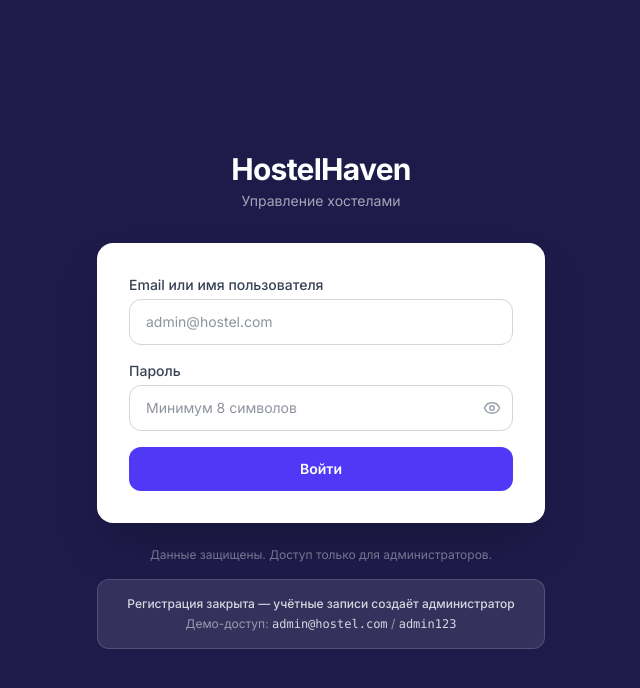
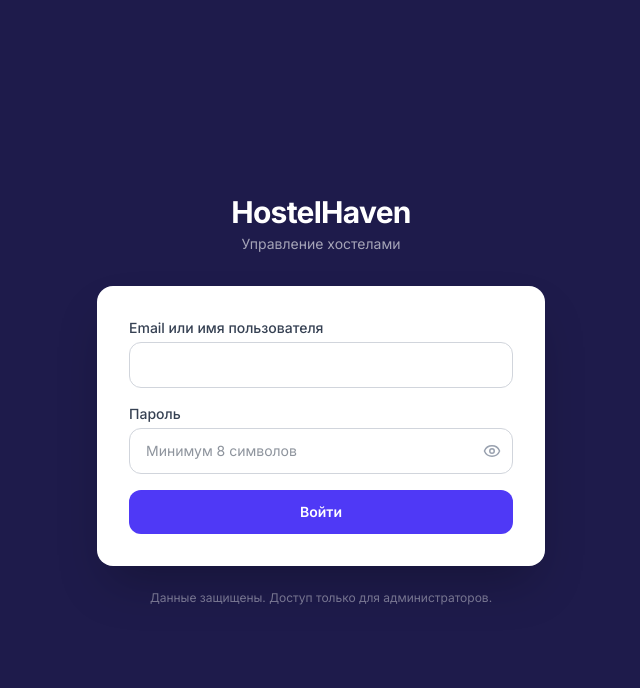
Before and after one commit to xannygr/hostelManagement, a Next.js app in the folder frontend/: page / in a window 1280 px wide. Shown: the top 688 px of the page, without its empty margins (319-959 px from the left). Built offline with nearby package versions, Linux system fonts and the light colour scheme.

Commit message:
Remove admin demo hint from login, localize loading state

```diff
--- a/frontend/app/(dashboard)/layout.tsx
+++ b/frontend/app/(dashboard)/layout.tsx
@@ -3,12 +3,14 @@
 import type { ReactNode } from 'react';
 import { useAuth } from '@/context/AuthContext';
 import { useData } from '@/context/DataContext';
+import { useLanguage } from '@/i18n/LanguageContext';
 import Layout from '@/components/Layout';
 import Login from '@/views/Login';
 
 export default function DashboardLayout({ children }: { children: ReactNode }) {
   const { user, ready } = useAuth();
   const { loading, error, refetch } = useData();
+  const { t } = useLanguage();
 
   if (!ready) {
     return (
@@ -26,7 +28,7 @@ export default function DashboardLayout({ children }: { children: ReactNode }) {
     return (
       <div className="min-h-screen flex flex-col items-center justify-center gap-3 bg-gray-50">
         <div className="w-10 h-10 border-4 border-indigo-200 border-t-indigo-600 rounded-full animate-spin" />
-        <p className="text-sm text-gray-400">Загрузка данных...</p>
+        <p className="text-sm text-gray-400">{t('Загрузка данных...')}</p>
       </div>
     );
   }
@@ -36,7 +38,7 @@ export default function DashboardLayout({ children }: { children: ReactNode }) {
       <div className="min-h-screen flex flex-col items-center justify-center gap-3 bg-gray-50 p-8">
         <p className="text-red-500 font-medium text-center">{error}</p>
         <button onClick={refetch} className="px-4 py-2 rounded-xl bg-indigo-600 text-white text-sm font-medium hover:bg-indigo-700 transition-colors">
-          Повторить
+          {t('Повторить')}
         </button>
       </div>
     );
--- a/frontend/src/i18n/translations.ts
+++ b/frontend/src/i18n/translations.ts
@@ -61,6 +61,7 @@ export const translations: Record<Lang, Record<string, string>> = {
     'Минимум 8 символов': 'Мінімум 8 символів',
     'Подождите...': 'Зачекайте...',
     'Войти': 'Увійти',
+    'Загрузка данных...': 'Завантаження даних...',
     'Данные защищены. Доступ только для администраторов.': 'Дані захищені. Доступ лише для адміністраторів.',
     'Регистрация закрыта — учётные записи создаёт администратор': 'Реєстрація закрита — облікові записи створює адміністратор',
     'Демо-доступ:': 'Демо-доступ:',
--- a/frontend/src/views/Login.tsx
+++ b/frontend/src/views/Login.tsx
@@ -42,7 +42,6 @@ export default function Login() {
                 type="text"
                 required
                 className="w-full px-4 py-3 rounded-xl border border-gray-300 text-sm focus:outline-none focus:ring-2 focus:ring-indigo-500"
-                placeholder="admin@hostel.com"
               />
             </div>
 
@@ -76,13 +75,6 @@ export default function Login() {
         <p className="text-center text-white/40 text-xs mt-6">
           {t('Данные защищены. Доступ только для администраторов.')}
         </p>
-
-        <div className="mt-4 rounded-xl bg-white/10 border border-white/15 p-4 text-center">
-          <p className="text-white/80 text-xs font-medium">{t('Регистрация закрыта — учётные записи создаёт администратор')}</p>
-          <p className="text-white/50 text-xs mt-1">
-            {t('Демо-доступ:')} <span className="text-white/80 font-mono">admin@hostel.com</span> / <span className="text-white/80 font-mono">admin123</span>
-          </p>
-        </div>
       </div>
     </div>
   );
```
